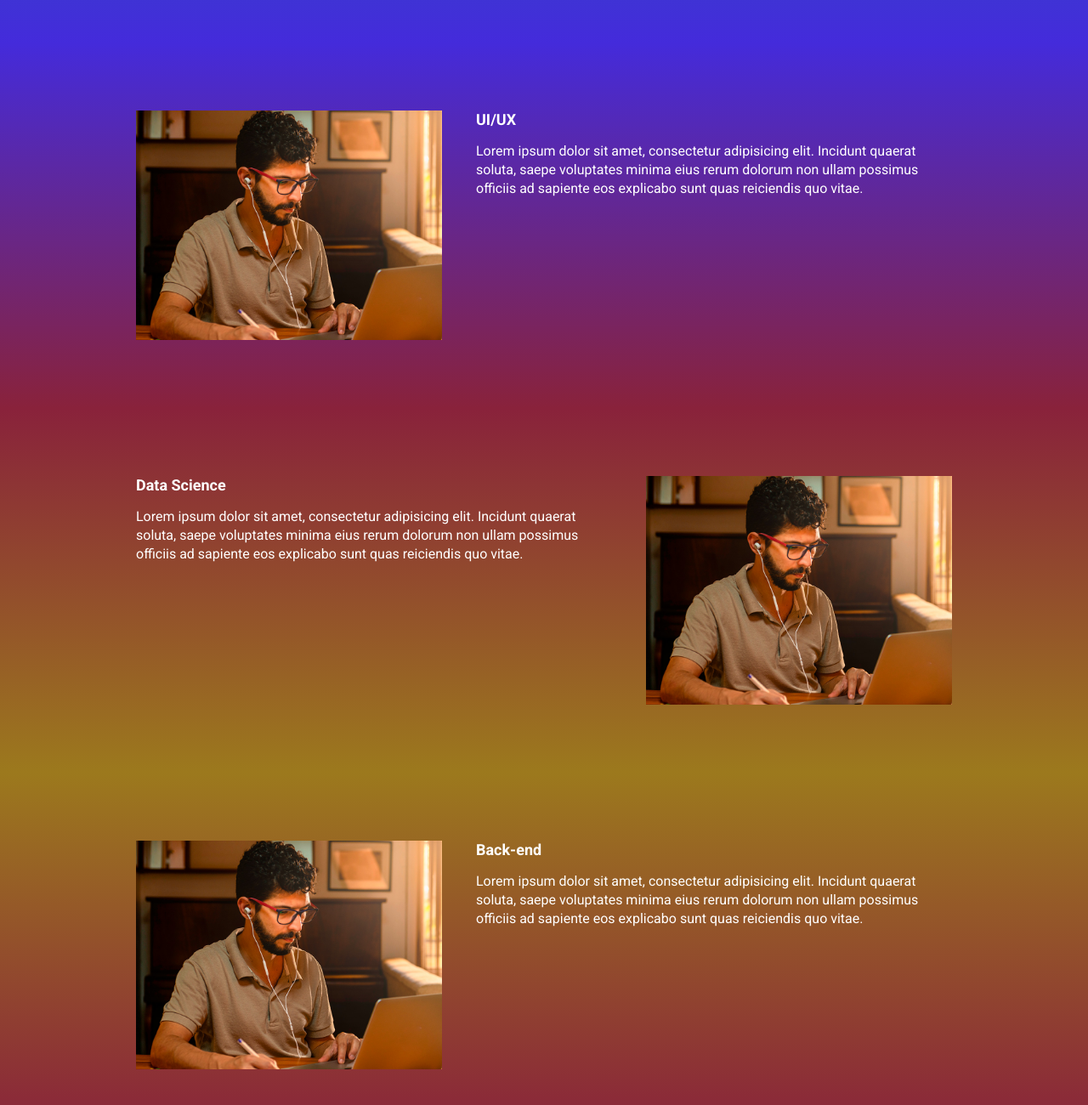
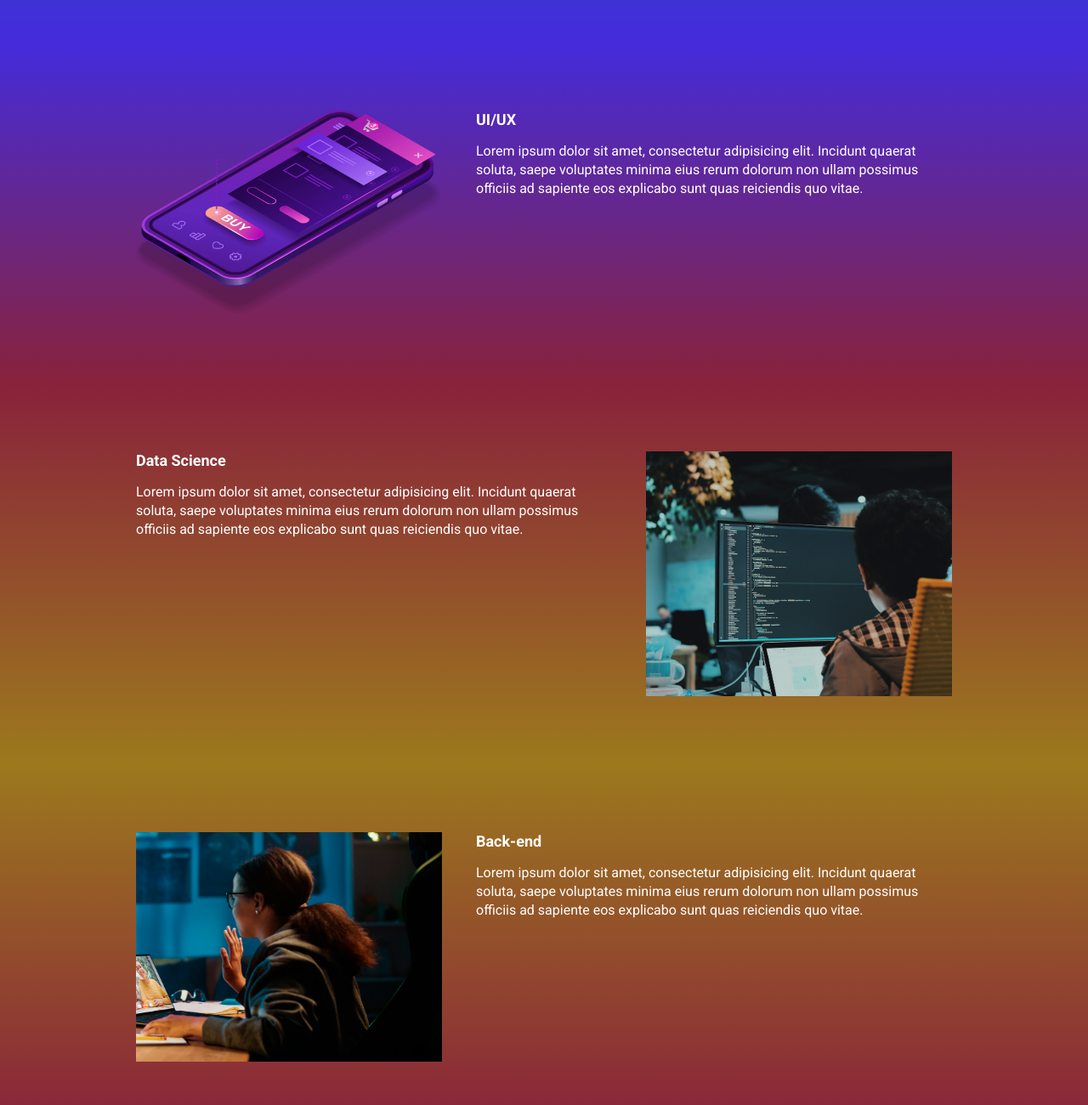
Before and after one commit to CaioPO2/ebac_tech_talks, a website built with Parcel: page src/index.html in a window 1280 px wide. Shown: the part 940-2240 px from the top of the page at 85% size. Built offline with nearby package versions, Linux system fonts and the light colour scheme.

Commit message:
mudando as imagens

```diff
--- a/src/index.html
+++ b/src/index.html
@@ -52,7 +52,7 @@
                 <h2 class="event__details__title">UI/UX</h2>
                 <p class="event__details__description">Lorem ipsum dolor sit amet, consectetur adipisicing elit. Incidunt quaerat soluta, saepe voluptates minima eius rerum dolorum non ullam possimus officiis ad sapiente eos explicabo sunt quas reiciendis quo vitae.</p>
             </div>
-            <img class="event__image" src="images/frontend.png" alt="front-end">
+            <img class="event__image" src="images/ui-ux.png" alt="ui-ux">
         </div>
     </section>
     <section class="event event--data-science">
@@ -61,7 +61,7 @@
                 <h2 class="event__details__title">Data Science</h2>
                 <p class="event__details__description">Lorem ipsum dolor sit amet, consectetur adipisicing elit. Incidunt quaerat soluta, saepe voluptates minima eius rerum dolorum non ullam possimus officiis ad sapiente eos explicabo sunt quas reiciendis quo vitae.</p>
             </div>
-            <img class="event__image" src="images/frontend.png" alt="front-end">
+            <img class="event__image" src="images/data.png" alt="data science">
         </div>
     </section>
     <section class="event event--backend event--image-left">
@@ -70,7 +70,7 @@
                 <h2 class="event__details__title">Back-end</h2>
                 <p class="event__details__description">Lorem ipsum dolor sit amet, consectetur adipisicing elit. Incidunt quaerat soluta, saepe voluptates minima eius rerum dolorum non ullam possimus officiis ad sapiente eos explicabo sunt quas reiciendis quo vitae.</p>
             </div>
-            <img class="event__image" src="images/frontend.png" alt="front-end">
+            <img class="event__image" src="images/backend.png" alt="backend">
         </div>
     </section>
 
```
